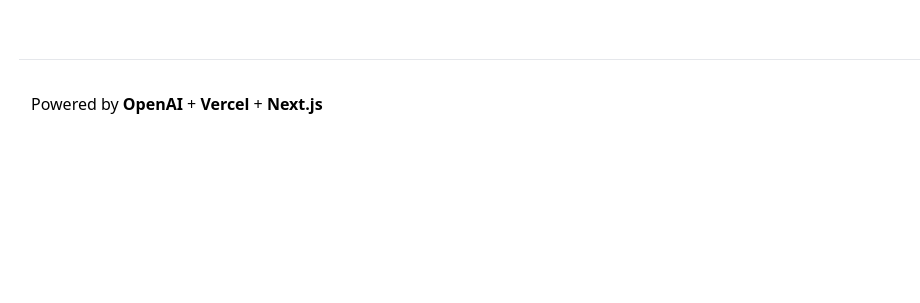
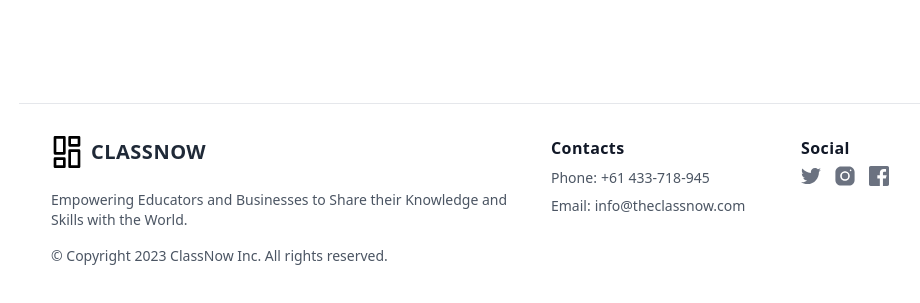
Before and after one commit to ethzhang/ai-demo, a Next.js app: page / in a window 1280 px wide. Shown: the part 770-1073 px from the top of the page, without its empty margins (109-1029 px from the left). Before the commit the page ends 917 px from the top, so only its background shows below. Built offline with nearby package versions, Linux system fonts and the light colour scheme.

Commit message:
add a simple footer

```diff
--- a/components/Footer.tsx
+++ b/components/Footer.tsx
@@ -2,37 +2,120 @@
 
 export default function Footer() {
   return (
-    <footer className="text-center h-16 sm:h-20 w-full sm:pt-2 pt-4 border-t mt-5 flex sm:flex-row flex-col justify-between items-center px-3 space-y-3 sm:mb-0 mb-3">
-      <div>
-        Powered by{" "}
+    <div className="px-4 mt-16 pt-8 mx-auto sm:max-w-xl md:max-w-full lg:max-w-screen-xl md:px-24 lg:px-8 border-t">
+    <div className="grid gap-10 row-gap-6 mb-8 sm:grid-cols-2 lg:grid-cols-4">
+      <div className="sm:col-span-2">
         <a
-          href="https://beta.openai.com/account"
-          target="_blank"
-          rel="noreferrer"
-          className="font-bold hover:underline transition underline-offset-2"
+          href="https://www.theclassnow.com"
+          aria-label="Go home"
+          title="Company"
+          className="inline-flex items-center"
         >
-          OpenAI
+          <svg
+            className="w-8 text-deep-purple-accent-400"
+            viewBox="0 0 24 24"
+            strokeLinejoin="round"
+            strokeWidth="2"
+            strokeLinecap="round"
+            strokeMiterlimit="10"
+            stroke="currentColor"
+            fill="none"
+          >
+            <rect x="3" y="1" width="7" height="12" />
+            <rect x="3" y="17" width="7" height="6" />
+            <rect x="14" y="1" width="7" height="6" />
+            <rect x="14" y="11" width="7" height="12" />
+          </svg>
+          <span className="ml-2 text-xl font-bold tracking-wide text-gray-800 uppercase">
+            ClassNow
+          </span>
         </a>
-        {" + "}
+        <div className="mt-4 lg:max-w-fit">
+          <p className="text-sm text-gray-600">
+          Empowering Educators and Businesses to Share their Knowledge and Skills with the World.
+          </p>
+
+          <p className="mt-4 text-sm text-gray-600">
+            © Copyright 2023 ClassNow Inc. All rights reserved.
+          </p>
+        </div>
+      </div>
+      <div className="space-y-2 text-sm">
+        <p className="text-base font-bold tracking-wide text-gray-900">
+          Contacts
+        </p>
+        <div className="flex">
+          <p className="mr-1 text-gray-600">Phone:</p>
           <a
-          href="https://vercel.com/"
-          target="_blank"
-          rel="noreferrer"
-          className="font-bold hover:underline transition underline-offset-2"
+            href="tel:+61 433-718-945"
+            aria-label="Our phone"
+            title="Our phone"
+            className="transition-colors duration-300 text-gray-600 text-deep-purple-accent-400 hover:text-deep-purple-800"
           >
-          Vercel
-        </a>
-        {" + "}
-        <a
-          href="https://nextjs.org/"
-          target="_blank"
-          rel="noreferrer"
-          className="font-bold hover:underline transition underline-offset-2"
-        >
-          Next.js
+            +61 433-718-945
           </a>
         </div>
+        <div className="flex">
+          <p className="mr-1 text-gray-600">Email:</p>
+          <a
+            href="mailto:info@theclassnow.com"
+            aria-label="Our email"
+            title="Our email"
+            className="transition-colors duration-300 text-gray-600 text-deep-purple-accent-400 hover:text-deep-purple-800"
+          >
+            info@theclassnow.com
+          </a>
+        </div>
+        {/* <div className="flex">
+          <p className="mr-1 text-gray-600">Address:</p>
+          <a
+            href="https://www.google.com/maps"
+            target="_blank"
+            rel="noopener noreferrer"
+            aria-label="Our address"
+            title="Our address"
+            className="transition-colors duration-300 text-gray-600 text-deep-purple-accent-400 hover:text-deep-purple-800"
+          >
+            Level 3, 11-17 York St. Sydney 2000
+          </a>
+        </div> */}
+      </div>
+      <div>
+        <span className="text-base font-bold tracking-wide text-gray-900">
+          Social
+        </span>
+        <div className="flex items-center mt-1 space-x-3">
+          <a
+            href="/"
+            className="text-gray-500 transition-colors duration-300 hover:text-deep-purple-accent-400"
+          >
+            <svg viewBox="0 0 24 24" fill="currentColor" className="h-5">
+              <path d="M24,4.6c-0.9,0.4-1.8,0.7-2.8,0.8c1-0.6,1.8-1.6,2.2-2.7c-1,0.6-2,1-3.1,1.2c-0.9-1-2.2-1.6-3.6-1.6 c-2.7,0-4.9,2.2-4.9,4.9c0,0.4,0,0.8,0.1,1.1C7.7,8.1,4.1,6.1,1.7,3.1C1.2,3.9,1,4.7,1,5.6c0,1.7,0.9,3.2,2.2,4.1 C2.4,9.7,1.6,9.5,1,9.1c0,0,0,0,0,0.1c0,2.4,1.7,4.4,3.9,4.8c-0.4,0.1-0.8,0.2-1.3,0.2c-0.3,0-0.6,0-0.9-0.1c0.6,2,2.4,3.4,4.6,3.4 c-1.7,1.3-3.8,2.1-6.1,2.1c-0.4,0-0.8,0-1.2-0.1c2.2,1.4,4.8,2.2,7.5,2.2c9.1,0,14-7.5,14-14c0-0.2,0-0.4,0-0.6 C22.5,6.4,23.3,5.5,24,4.6z" />
+            </svg>
+          </a>
+          <a
+            href="/"
+            className="text-gray-500 transition-colors duration-300 hover:text-deep-purple-accent-400"
+          >
+            <svg viewBox="0 0 30 30" fill="currentColor" className="h-6">
+              <circle cx="15" cy="15" r="4" />
+              <path d="M19.999,3h-10C6.14,3,3,6.141,3,10.001v10C3,23.86,6.141,27,10.001,27h10C23.86,27,27,23.859,27,19.999v-10   C27,6.14,23.859,3,19.999,3z M15,21c-3.309,0-6-2.691-6-6s2.691-6,6-6s6,2.691,6,6S18.309,21,15,21z M22,9c-0.552,0-1-0.448-1-1   c0-0.552,0.448-1,1-1s1,0.448,1,1C23,8.552,22.552,9,22,9z" />
+            </svg>
+          </a>
+          <a
+            href="/"
+            className="text-gray-500 transition-colors duration-300 hover:text-deep-purple-accent-400"
+          >
+            <svg viewBox="0 0 24 24" fill="currentColor" className="h-5">
+              <path d="M22,0H2C0.895,0,0,0.895,0,2v20c0,1.105,0.895,2,2,2h11v-9h-3v-4h3V8.413c0-3.1,1.893-4.788,4.659-4.788 c1.325,0,2.463,0.099,2.795,0.143v3.24l-1.918,0.001c-1.504,0-1.795,0.715-1.795,1.763V11h4.44l-1,4h-3.44v9H22c1.105,0,2-0.895,2-2 V2C24,0.895,23.105,0,22,0z" />
+            </svg>
+          </a>
+        </div>
+        <p className="mt-4 text-sm text-gray-500">
 
-    </footer>
+        </p>
+      </div>
+    </div>
+  </div>
   );
 }
```
Lines whose indentation alone changed are shown as unchanged.
